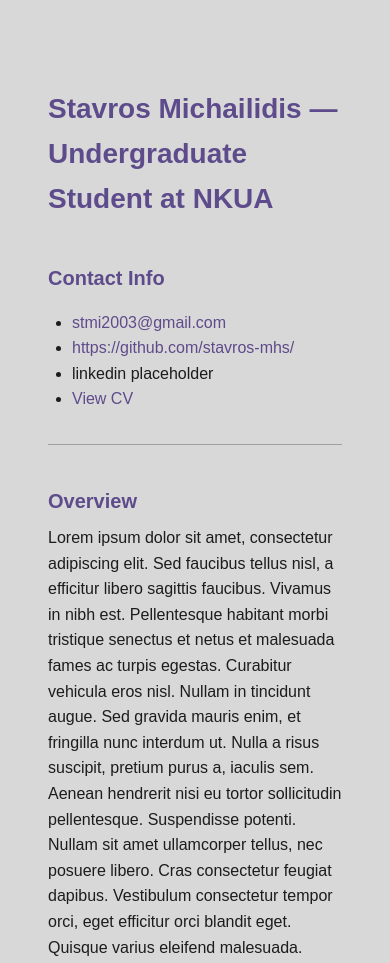
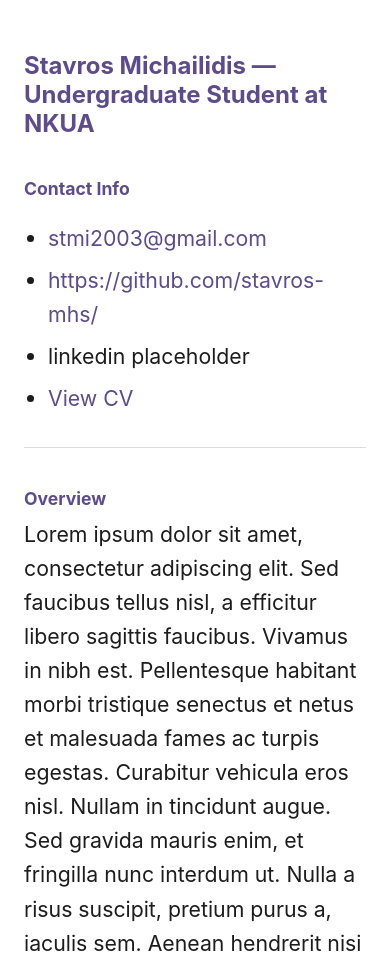
Before and after one commit to stavros-mhs/stavros-mhs.github.io, a plain HTML site: page index.html in a window 390 px wide. Shown: the top 963 px of the page. Drawn offline with Linux system fonts and the light colour scheme.

Commit message:
updated style sheet

```diff
--- a/style.css
+++ b/style.css
@@ -1,21 +1,23 @@
 :root {
     --color-primary: #5E4B8B;
-    --color-background: #d8d8d8;
+    --color-background: #ffffff;
     --color-text: #1c1c1c;
     --color-accent: #f5c518;
-    --color-muted: #a0a0a0; /* darker muted gray for lines */
+    --color-muted: #dddddd;
 }
 
 body {
-    font-family: sans-serif;
+    font-family: 'Inter', Roboto, Arial, sans-serif;
     background-color: var(--color-background);
     color: var(--color-text);
     margin: 0;
     padding: 2rem;
     line-height: 1.6;
+    font-size: 1.33rem;
 }
 
 main {
+    background: var(--color-background);
     max-width: 800px;
     margin: 0 auto;
     padding: 2rem 1rem;
@@ -26,6 +28,7 @@ h1 {
     color: var(--color-primary);
     margin-bottom: 1rem;
     font-weight: bold;
+    font-size: 2rem;
 }
 
 h2 {
@@ -34,6 +37,11 @@ h2 {
     margin-top: 2.5rem;
     margin-bottom: 0.5rem;
     font-weight: bold;
+    font-size: 1.5rem;
+}
+
+h1, h2 {
+    line-height: 1.2;
 }
 
 hr {
@@ -47,6 +55,28 @@ ul {
     padding-left: 1.5rem;
 }
 
+ul li {
+    margin-bottom: 0.5rem;
+}
+
+@media (max-width: 600px) {
+    body {
+        padding: 1rem;
+    }
+
+    main {
+        padding: 1rem 0.5rem;
+    }
+
+    h1 {
+        font-size: 1.5rem;
+    }
+
+    h2 {
+        font-size: 1.1rem;
+    }
+}
+
 a {
     color: var(--color-primary);
     text-decoration: none;
```
